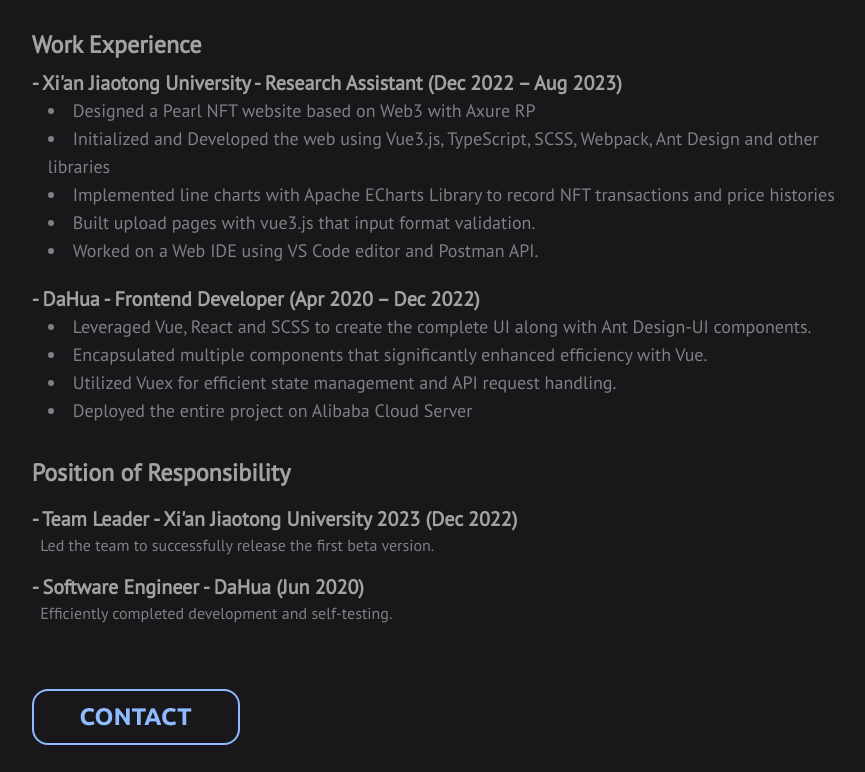
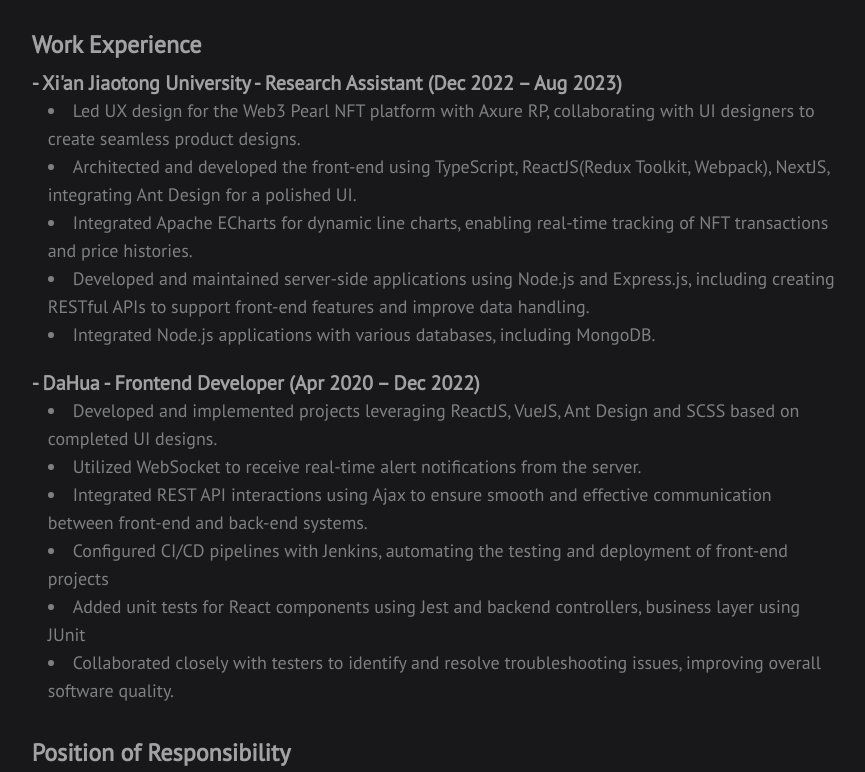
Before and after one commit to bigliuliu/profile, a website: page index.html in a window 1280 px wide. Shown: the part 875-1647 px from the top of the page, without its empty margins (203-1068 px from the left). Drawn offline with nearby package versions, Linux system fonts and the light colour scheme; a script that the page names is missing.

Commit message:
updated my project details

```diff
--- a/index.html
+++ b/index.html
@@ -113,23 +113,24 @@
           <div class="mb-5">
             <h3 class="text-xl font-bold">- Xi'an Jiaotong University - Research Assistant (Dec 2022 – Aug 2023)</h3>
             <ul class="list-disc list-inside ml-4 text-lg text-gray-200">
-              <li>Designed a Pearl NFT website based on Web3 with Axure RP</li>
-              <li>Initialized and Developed the web using Vue3.js, TypeScript, SCSS, Webpack, Ant Design and other
-                libraries</li>
-              <li>Implemented line charts with Apache ECharts Library to record NFT transactions and price histories
-              </li>
-              <li>Built upload pages with vue3.js that input format validation.</li>
-              <li>Worked on a Web IDE using VS Code editor and Postman API.</li>
+
+              <li>Led UX design for the Web3 Pearl NFT platform with Axure RP, collaborating with UI designers to create seamless product designs.</li>
+              <li>Architected and developed the front-end using TypeScript, ReactJS(Redux Toolkit, Webpack), NextJS, integrating Ant Design for a polished UI.</li>
+              <li>Integrated Apache ECharts for dynamic line charts, enabling real-time tracking of  NFT transactions and price histories.</li>
+              <li>Developed and maintained server-side applications using Node.js and Express.js, including creating RESTful APIs to support front-end features and improve data handling.</li>
+              <li>Integrated Node.js applications with various databases, including MongoDB.</li>
             </ul>
           </div>
 
           <div class="mb-4">
             <h3 class="text-xl font-bold">- DaHua - Frontend Developer (Apr 2020 – Dec 2022)</h3>
             <ul class="list-disc list-inside ml-4 text-lg  text-gray-200">
-              <li>Leveraged Vue, React and SCSS to create the complete UI along with Ant Design-UI components.</li>
-              <li>Encapsulated multiple components that significantly enhanced efficiency with Vue.</li>
-              <li>Utilized Vuex for efficient state management and API request handling.</li>
-              <li>Deployed the entire project on Alibaba Cloud Server</li>
+              <li>Developed and implemented projects leveraging ReactJS, VueJS, Ant Design and SCSS based on completed UI designs.</li>
+              <li>Utilized WebSocket to receive real-time alert notifications from the server.</li>
+              <li>Integrated REST API interactions using Ajax to ensure smooth and effective communication between front-end and back-end systems.</li>
+              <li>Configured CI/CD pipelines with Jenkins, automating the testing and deployment of front-end projects</li>
+              <li>Added unit tests for React components using Jest and backend controllers, business layer using JUnit</li>
+              <li>Collaborated closely with testers to identify and resolve troubleshooting issues, improving overall software quality.</li>
             </ul>
           </div>
         </section>
```
